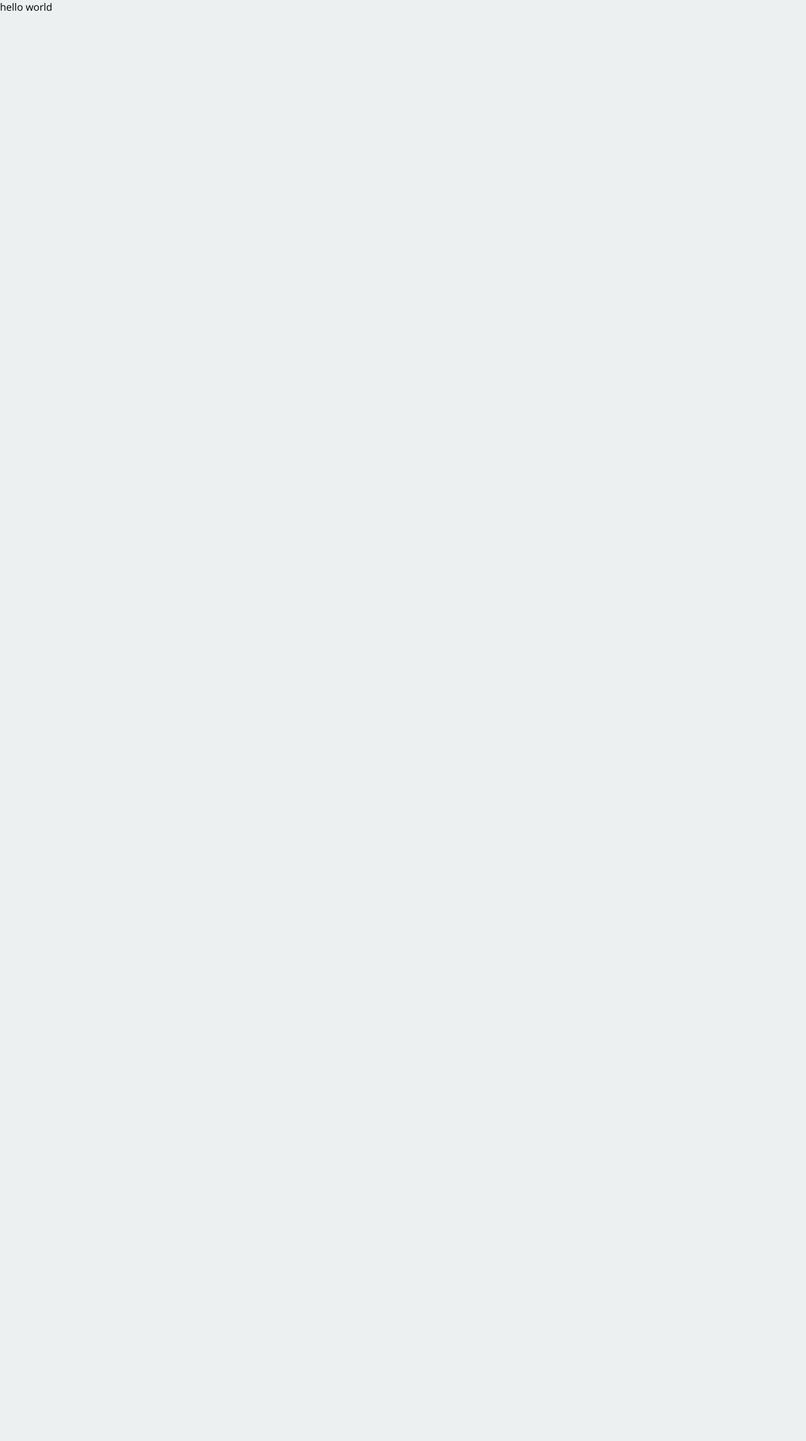
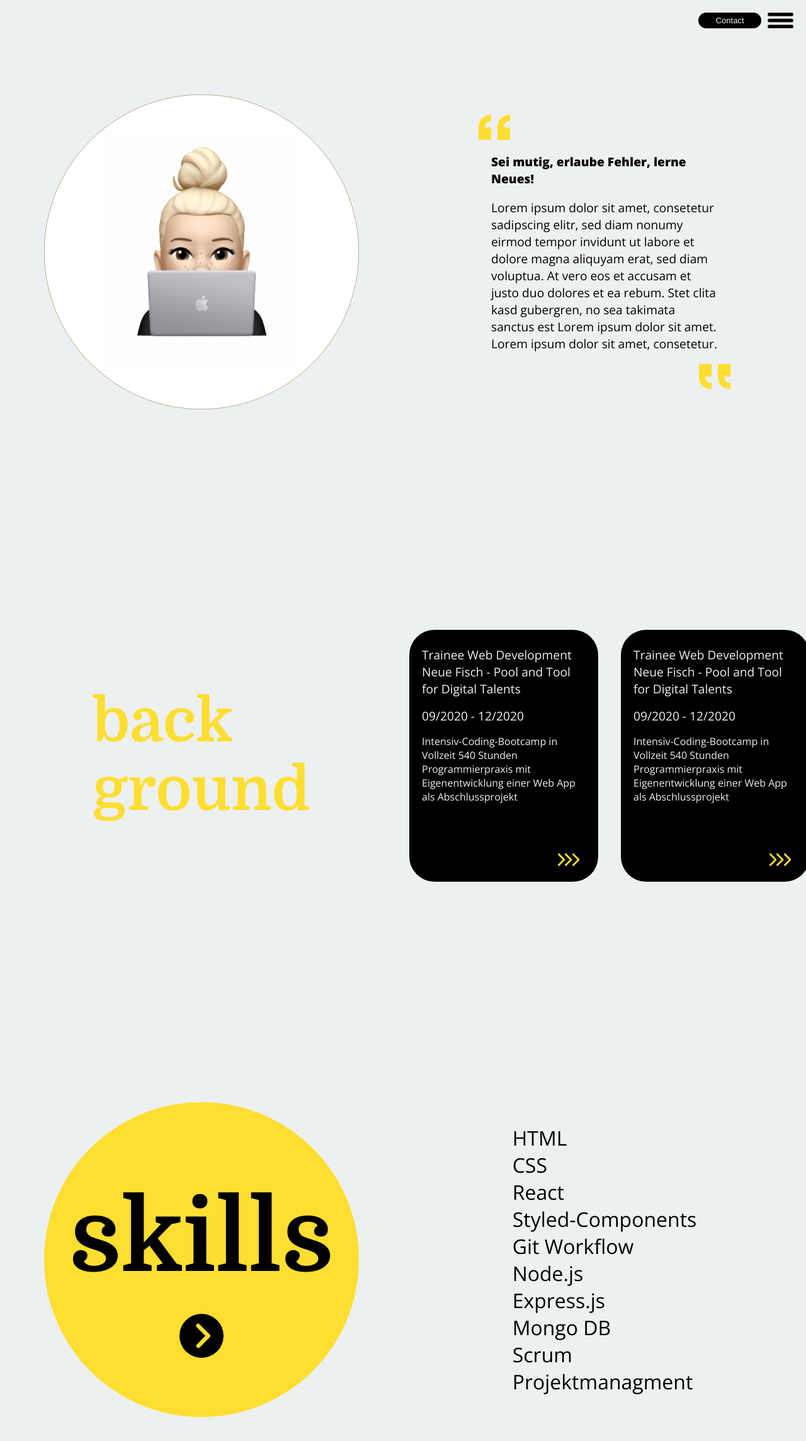
Before and after one commit to Frenzy265/portfolio, a React (Create React App) app: page / in a window 1280 px wide. Shown: the top 2288 px of the page at 63% size. Before the commit the page ends 800 px from the top, so only its background shows below. Built offline with nearby package versions, Linux system fonts and the light colour scheme.

Commit message:
✨ Add sections to app.js

```diff
--- a/src/App.js
+++ b/src/App.js
@@ -1,11 +1,19 @@
 import React from "react";
+import { Header } from "./components/Header";
 import GlobalStyle from "./globalstyle";
+import About from "./sections/About";
+import Background from "./sections/Background";
+import Skills from "./sections/Skills";
 
 function App() {
   return (
     <>
       <GlobalStyle />
-      <div>hello world</div>
+
+      <Header />
+      <About id="about" />
+      <Background id="background" />
+      <Skills id="skills" />
     </>
   );
 }
```
